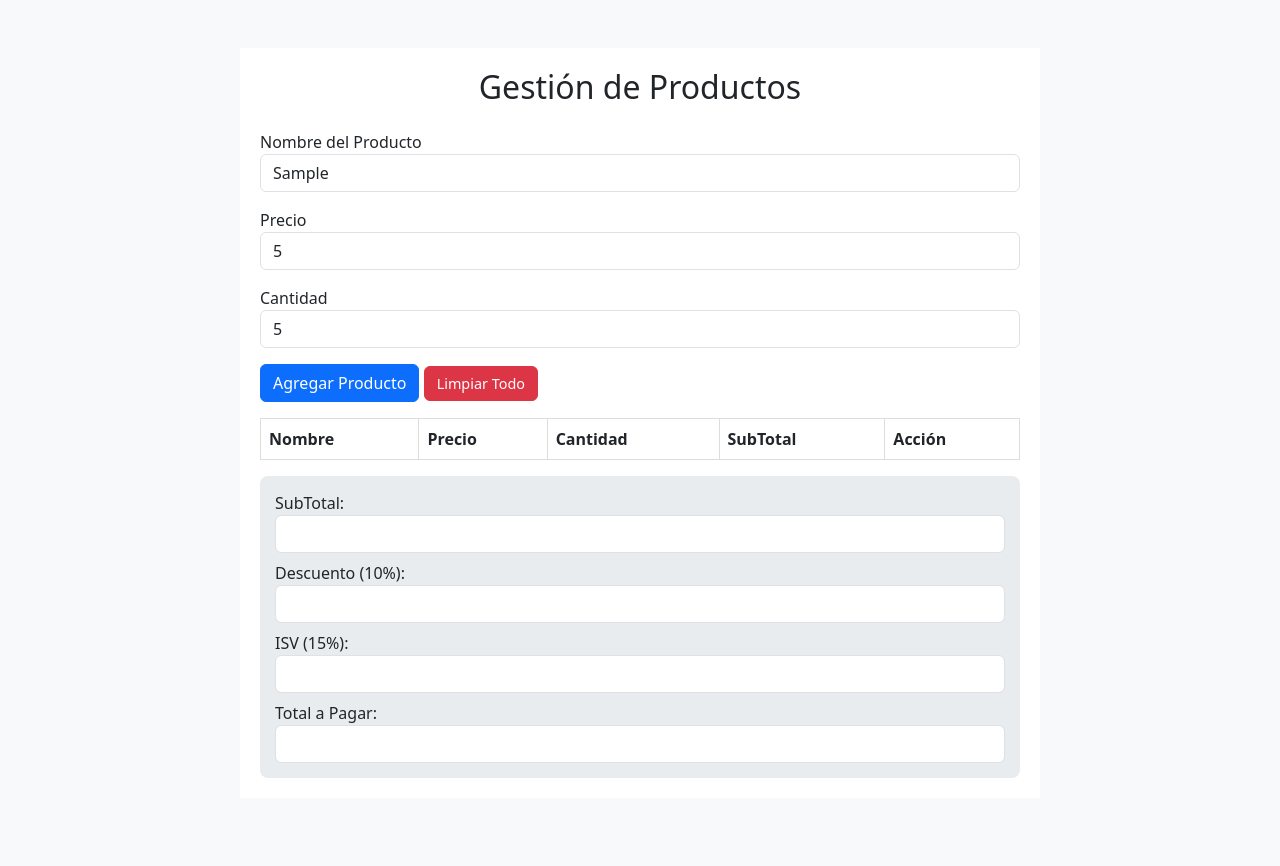
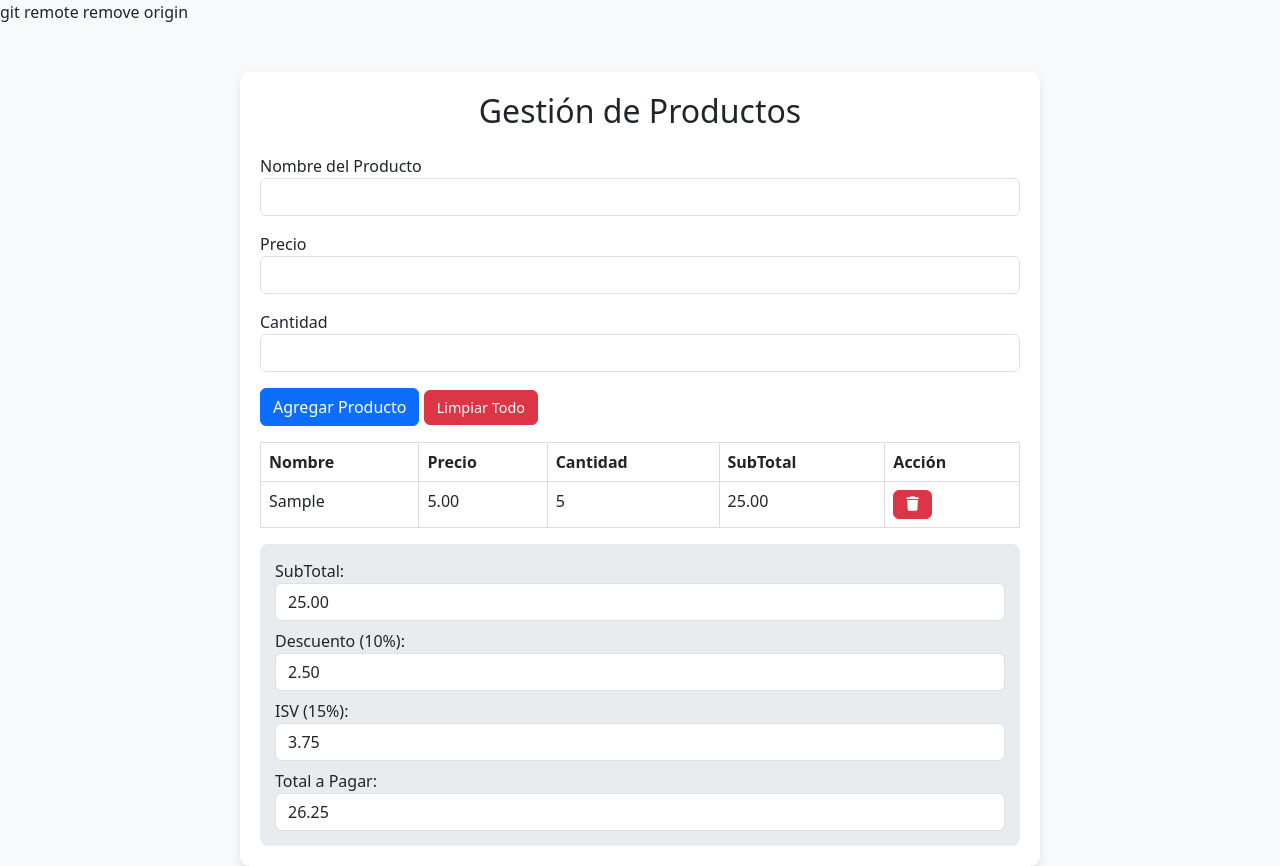
Before and after one commit to Alvarez504/PII_2025_II_E7_LABORATORIO, a plain HTML site: page index.html in a window 1280 px wide. Both pictures are taken after typing "Sample", "5", "5" into the empty fields and a click on the button "Agregar Producto". Before the commit the page ends 800 px from the top, so only its background shows below. Drawn offline with nearby package versions, Linux system fonts and the light colour scheme.

Commit message:
first commit

```diff
--- a/index.html
+++ b/index.html
@@ -1,3 +1,4 @@
+git remote remove origin
 <!DOCTYPE html>
 <html lang="es">
 <head>
@@ -13,7 +14,7 @@
         .container {
             background: white;
             padding: 20px;
-            border-radius: 10px
+            border-radius: 10px;
             box-shadow: 0px 4px 8px rgba(0, 0, 0, 0.1);
             max-width: 800px;
         }
@@ -44,19 +45,19 @@
         <h2 class="text-center mb-4">Gestión de Productos</h2>
         <div class="mb-3">
             <label>Nombre del Producto</label>
-            <input type="text" class="form-control">
+            <input type="text" id="nombreProducto" class="form-control">
         </div>
         <div class="mb-3">
             <label>Precio</label>
-            <input type="number" class="form-control">
+            <input type="number" id="precioProducto" class="form-control">
         </div>
         <div class="mb-3">
             <label>Cantidad</label>
-            <input type="number" class="form-control">
+            <input type="number" id="cantidadProducto" class="form-control">
         </div>
         <div class="mb-3">
-            <button class="btn btn-primary">Agregar Producto</button>
-            <button class="btn btn-danger">Limpiar Todo</button>
+            <button class="btn btn-primary" onclick="agregarProducto()">Agregar Producto</button>
+            <button class="btn btn-danger" onclick="limpiarTodo()">Limpiar Todo</button>
         </div>
         <table class="table">
             <thead>
@@ -68,28 +69,90 @@
                     <th>Acción</th>
                 </tr>
             </thead>
-            <tbody>
+            <tbody id="listaProductos">
                 <!-- Aquí van los productos -->
             </tbody>
         </table>
         <div class="totals-container mt-3">
             <div class="mb-2">
                 <label>SubTotal:</label>
-                <input type="text" class="form-control" readonly>
+                <input type="text" id="subTotal" class="form-control" readonly>
             </div>
             <div class="mb-2">
                 <label>Descuento (10%):</label>
-                <input type="text" class="form-control" readonly>
+                <input type="text" id="descuento" class="form-control" readonly>
             </div>
             <div class="mb-2">
                 <label>ISV (15%):</label>
-                <input type="text" class="form-control" readonly>
+                <input type="text" id="isv" class="form-control" readonly>
             </div>
             <div>
                 <label>Total a Pagar:</label>
-                <input type="text" class="form-control" readonly>
+                <input type="text" id="totalPagar" class="form-control" readonly>
             </div>
         </div>
     </div>
+
+    <script>
+        let productos = [];
+
+        function agregarProducto() {
+            let nombre = document.getElementById("nombreProducto").value;
+            let precio = parseFloat(document.getElementById("precioProducto").value);
+            let cantidad = parseInt(document.getElementById("cantidadProducto").value);
+
+            if (!nombre || isNaN(precio) || isNaN(cantidad) || precio <= 0 || cantidad <= 0) {
+                alert("Ingrese datos válidos");
+                return;
+            }
+
+            let subTotal = precio * cantidad;
+            productos.push({ nombre, precio, cantidad, subTotal });
+
+            actualizarTabla();
+            document.getElementById("nombreProducto").value = "";
+            document.getElementById("precioProducto").value = "";
+            document.getElementById("cantidadProducto").value = "";
+        }
+
+        function actualizarTabla() {
+            let tabla = document.getElementById("listaProductos");
+            tabla.innerHTML = "";
+            let subTotalGeneral = 0;
+
+            productos.forEach((producto, index) => {
+                subTotalGeneral += producto.subTotal;
+                let fila = `<tr>
+                    <td>${producto.nombre}</td>
+                    <td>${producto.precio.toFixed(2)}</td>
+                    <td>${producto.cantidad}</td>
+                    <td>${producto.subTotal.toFixed(2)}</td>
+                    <td><button class='btn btn-danger' onclick='eliminarProducto(${index})'>
+                        <i class='fas fa-trash'></i>
+                    </button></td>
+                </tr>`;
+                tabla.innerHTML += fila;
+            });
+
+            let descuento = subTotalGeneral * 0.10;
+            let isv = subTotalGeneral * 0.15;
+            let totalPagar = subTotalGeneral - descuento + isv;
+
+            document.getElementById("subTotal").value = subTotalGeneral.toFixed(2);
+            document.getElementById("descuento").value = descuento.toFixed(2);
+            document.getElementById("isv").value = isv.toFixed(2);
+            document.getElementById("totalPagar").value = totalPagar.toFixed(2);
+        }
+
+        function eliminarProducto(index) {
+            productos.splice(index, 1);
+            actualizarTabla();
+        }
+
+        function limpiarTodo() {
+            productos = [];
+            actualizarTabla();
+        }
+    </script>
 </body>
 </html>
```
